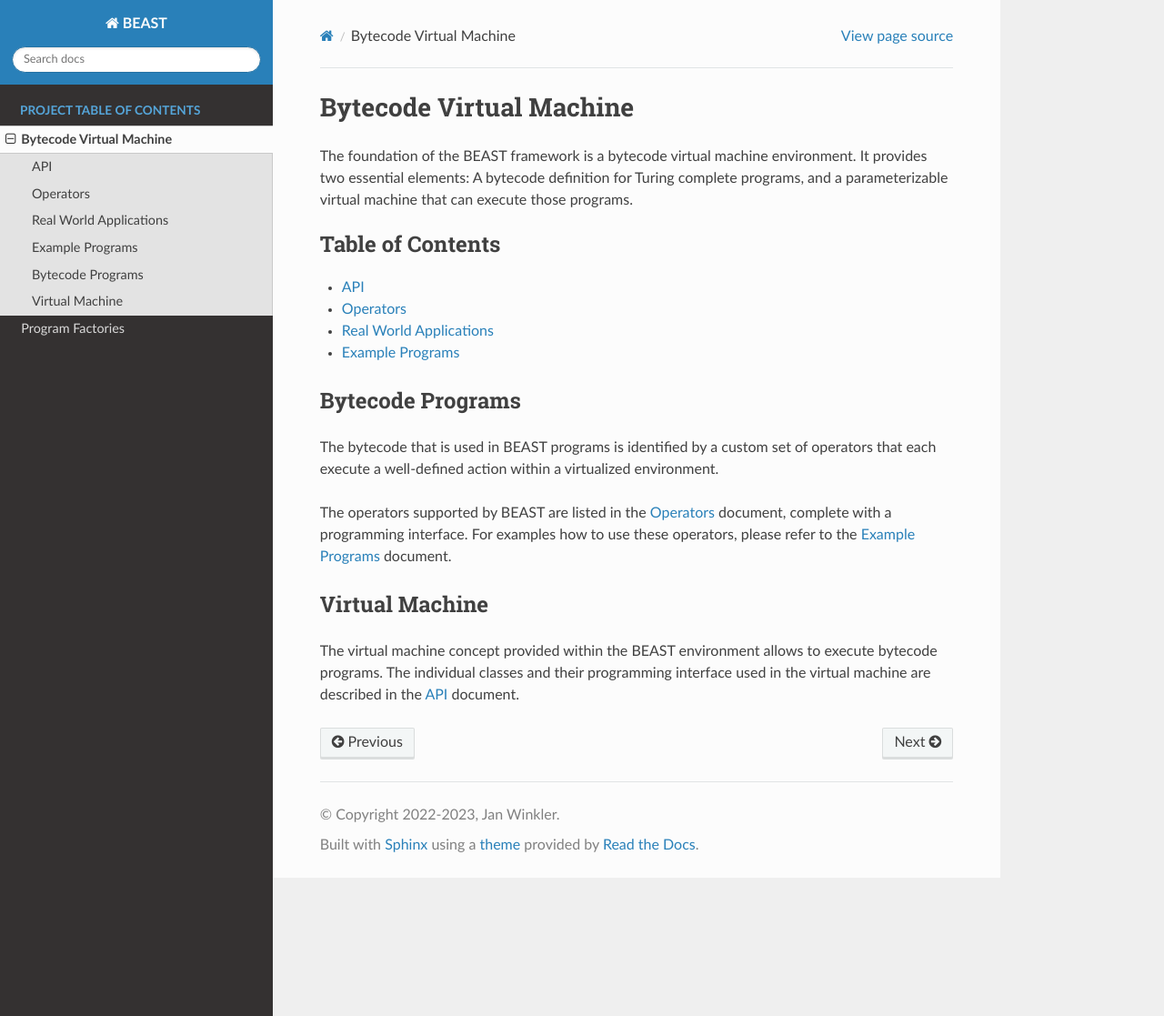
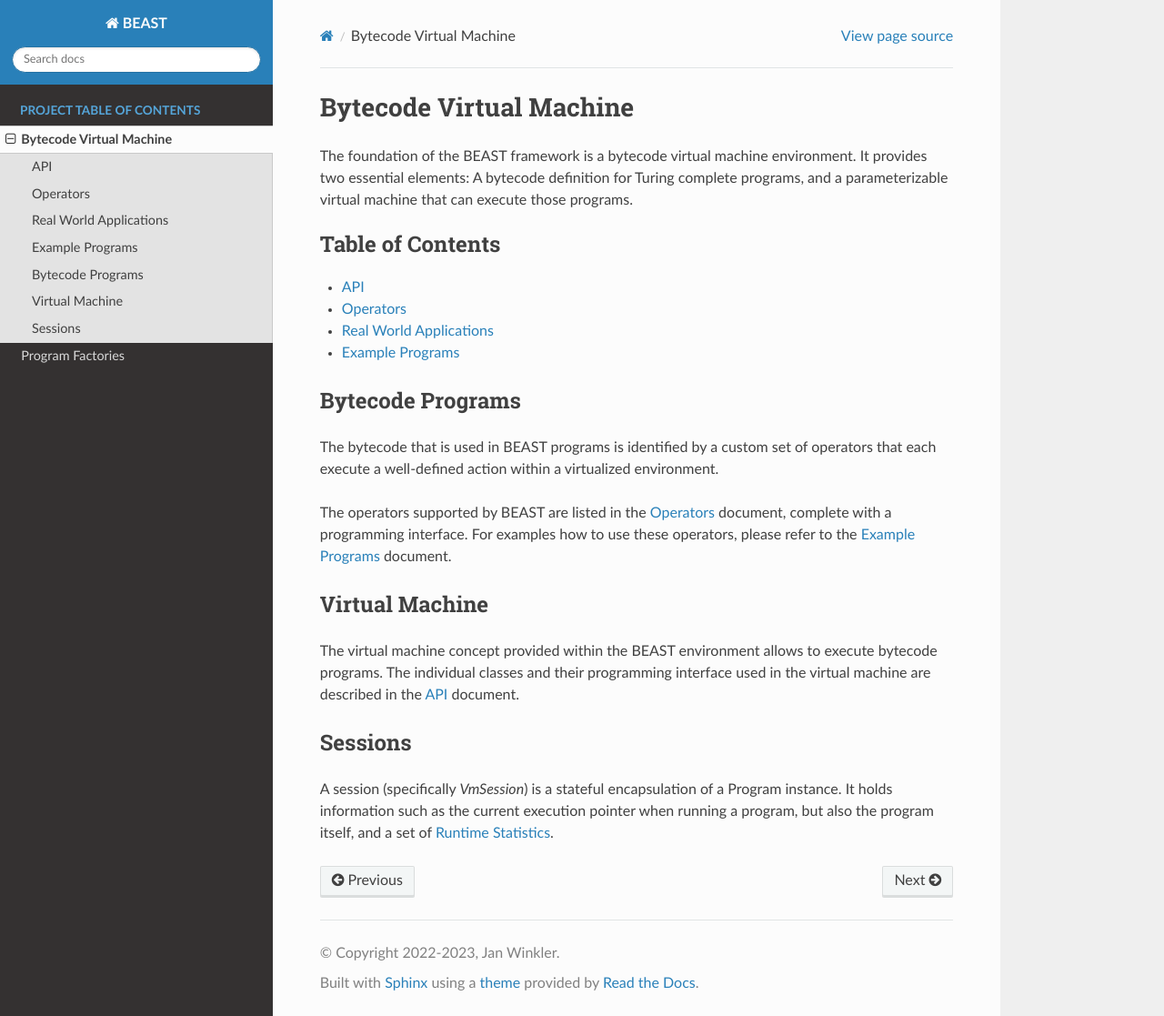
Before and after one commit to dedicate-project/beast, a Sphinx documentation site: the page built from docs/bytecode_virtual_machine.rst, in a window 1280 px wide and 1117 px high. Shown: the whole window at 91% size. Built offline with Sphinx 7.4.7 and the Read the Docs theme 2.0.0, drawn with Linux system fonts in a browser that asks for light colours.

Commit message:
Runtime statistics (#4)
Added RuntimeStatistics support for VmSession objects and the CpuVirtualMachine. The statistics are tested and documented. They collect various step- and operator-related numbers, and in one place give info about program termination, abnormal exit, and return code.

```diff
--- a/docs/bytecode_virtual_machine.rst
+++ b/docs/bytecode_virtual_machine.rst
@@ -32,3 +32,11 @@ Virtual Machine
 The virtual machine concept provided within the BEAST environment allows to execute bytecode
 programs. The individual classes and their programming interface used in the virtual machine are
 described in the :ref:`API` document.
+
+
+Sessions
+--------
+
+A session (specifically `VmSession`) is a stateful encapsulation of a Program instance. It holds
+information such as the current execution pointer when running a program, but also the program
+itself, and a set of :ref:`Runtime Statistics`.
--- a/docs/cpu_virtual_machine.rst
+++ b/docs/cpu_virtual_machine.rst
@@ -1,7 +1,9 @@
 The CpuVirtualMachine Class
 ===========================
 
-tbd
+This class is built for running BEAST byte code programs on the CPU of the host system. Instructions
+are processed in a linear fashion, and the current execution state is held in an instance of
+:ref:`The VmSession Class`.
 
 .. doxygenclass:: beast::CpuVirtualMachine
    :members:
--- a/docs/virtual_machine.rst
+++ b/docs/virtual_machine.rst
@@ -1,7 +1,8 @@
 The VirtualMachine Class
 ========================
 
-tbd
+The VirtualMachine base class provides an interface for VM implementations that can run BEAST byte
+code programs. :ref:`The CpuVirtualMachine Class` is one such concrete implementation.
 
 .. doxygenclass:: beast::VirtualMachine
    :members:
--- a/docs/vm_session.rst
+++ b/docs/vm_session.rst
@@ -1,7 +1,8 @@
 The VmSession Class
 ===================
 
-tbd
+This session class is a stateful container for a static program, but also its variable memory, its
+string table, and its :ref:`Runtime Statistics`.
 
 .. doxygenclass:: beast::VmSession
    :members:
```
Also changed, not shown: CHANGELOG.md (+6 -0 lines), docs/runtime_statistics.rst (added, +29 -0 lines), 9 other files.
